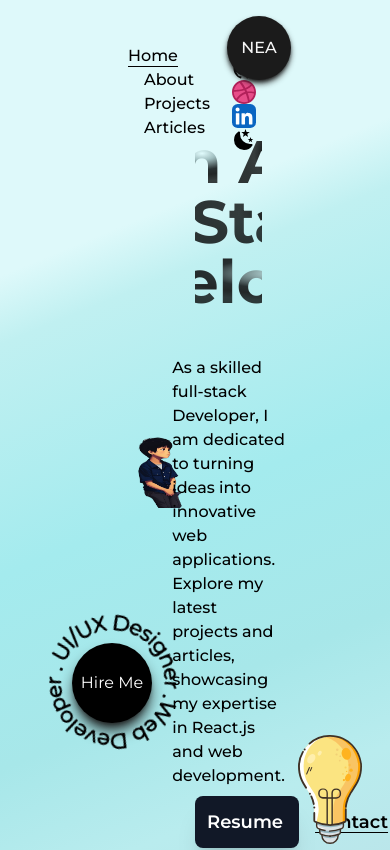
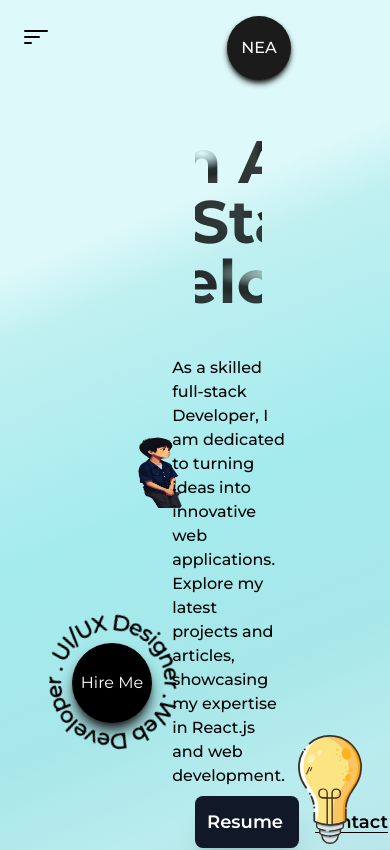
Before and after one commit to s-kvng/Nextjs-Developer-Porfolio, a Next.js app: page / in a window 390 px wide. Shown: the top 850 px of the page. Built offline with nearby package versions, Linux system fonts and the light colour scheme.

Commit message:
make navbar responsive

```diff
--- a/src/components/NavBar.js
+++ b/src/components/NavBar.js
@@ -25,6 +25,14 @@ const links = [
   { name: "About", href: "/about", className: "mx-4" },
   { name: "projects", href: "/projects", className: "mx-4" },
   { name: "articles", href: "/articles", className: "ml-4" },
+];
+
+//mobile links
+const mobileLinks = [
+  { name: "Home", href: "/", className: "" },
+  { name: "About", href: "/about", className: "" },
+  { name: "projects", href: "/projects", className: "" },
+  { name: "articles", href: "/articles", className: "" },
 ];
 
 //nav icons
@@ -60,13 +68,43 @@ const CustomLink = ({ name, href, className }) => {
     </Link>
   );
 };
-// {icons : "T", target : "_blank" , href: "/" },
-// {icons : "T", target : "_blank" , href: "/" },
+
+const CustomMobileLink = ({ name, href, className, toggle }) => {
+  const router = useRouter();
+  const handleClick = () => {
+    toggle();
+    router.push(href);
+    router.asPath === href && window.scrollTo(2, 2);
+  };
+  return (
+    <button
+      href={href}
+      onClick={handleClick}
+      className={`${className} capitalize relative group my-2`}
+    >
+      {name}
+      <span
+        className={`h-[1px] bg-white dark:bg-black inline-block absolute left-0 -bottom-0.5
+          group-hover:w-full transition-[width] ease duration-300 ${
+            router.asPath === href ? "w-full" : "w-0"
+          }`}
+      >
+        &nbsp;
+      </span>
+    </button>
+  );
+};
 
 const NavBar = () => {
   const [hasShadow, setHasShadow] = useState(false);
   const [scrollY, setScrollY] = useState(0);
+  const [isOpen, setOpen] = useState(false);
   const [mode, setMode] = useThemeSwitcher();
+
+  //
+  const handleClick = () => {
+    setOpen(isOpen === true ? false : true);
+  };
 
   //
   useEffect(() => {
@@ -96,11 +134,34 @@ const NavBar = () => {
 
   return (
     <header
-      className={`nav w-full px-32 py-8 font-medium flex justify-between items-center fixed top-0 z-50 dark:bg-dark dark:text-white ${
+      className={`nav w-full lg:px-32 px-6 py-8 font-medium flex lg:justify-between items-center fixed top-0 z-50 dark:bg-dark dark:text-white ${
         hasShadow &&
         "shadow-lg dark:bg-gradient-to-tl dark:from-zinc-700 dark:from-30% dark:via-zinc-800 dark:to-dark bg-gradient-to-tl from-sky-200 from-30% via-sky-300 to-sky-400 "
       }`}
     >
+      <button
+        className="flex flex-col justify-center items-start lg:hidden "
+        onClick={handleClick}
+      >
+        <span
+          className={`bg-black dark:bg-white block w-6 h-0.5 rounded-sm transition-all duration-300 ease-in-out ${
+            isOpen ? " rotate-45 translate-y-1 " : "-translate-y-0.5"
+          } `}
+        ></span>
+        <span
+          className={`bg-black dark:bg-white block w-4 h-0.5 rounded-sm transition-all duration-300 ease-in-out my-0.5 ${
+            isOpen ? " opacity-0" : " opacity-100"
+          }`}
+        ></span>
+        <span
+          className={`bg-black dark:bg-white block  h-0.5 rounded-sm transition-all duration-300 ease-in-out  ${
+            isOpen ? "w-6 -rotate-45 -translate-y-1 " : "w-2 translate-y-0.5"
+          }`}
+        ></span>
+      </button>
+
+      {/* desktop Nav */}
+      <div className=" w-full lg:flex justify-between items-center hidden">
         <nav>
           {links.map((link, index) => (
             <CustomLink
@@ -137,6 +198,54 @@ const NavBar = () => {
             )}
           </button>
         </nav>
+      </div>
+
+      {/* responsive nav */}
+      {isOpen && (
+        <motion.div
+          initial={{ scale: 0, opacity: 0, x: "-50%", y: "-50%" }}
+          animate={{ scale: 1, opacity: 1 }}
+          className=" w-[70vw] flex flex-col justify-between items-center fixed top-1/2 left-1/2  -translate-y-1/2 -translate-x-1/2 bg-dark/90 text-white dark:bg-light/90 dark:text-black rounded-lg py-32 transition-all duration-300 ease-in-out "
+        >
+          <nav className=" flex flex-col justify-between items-center">
+            {mobileLinks.map((link, index) => (
+              <CustomMobileLink
+                key={index}
+                href={link.href}
+                name={link.name}
+                className={link.className}
+                toggle={handleClick}
+              />
+            ))}
+          </nav>
+
+          <nav className=" flex items-center justify-center flex-wrap gap-x-5 md:gap-x-7 mt-6">
+            {iconsLinks.map((iconLink, index) => (
+              <motion.a
+                key={index}
+                className="w-6"
+                href={iconLink.href}
+                target={iconLink.target}
+                whileHover={{ y: -4 }}
+                whileTap={{ scale: 0.9 }}
+              >
+                {iconLink.icons}
+              </motion.a>
+            ))}
+            <button
+              onClick={() => {
+                setMode(mode === "light" ? "dark" : "light");
+              }}
+            >
+              {mode === "dark" ? (
+                <SunIcon className={"fill-black"} />
+              ) : (
+                <MoonIcon className={"fill-black"} />
+              )}
+            </button>
+          </nav>
+        </motion.div>
+      )}
 
       <div className=" absolute left-[50%] top-2 translate-x-[50%]">
         <Logo />
```
Lines whose indentation alone changed are shown as unchanged.
